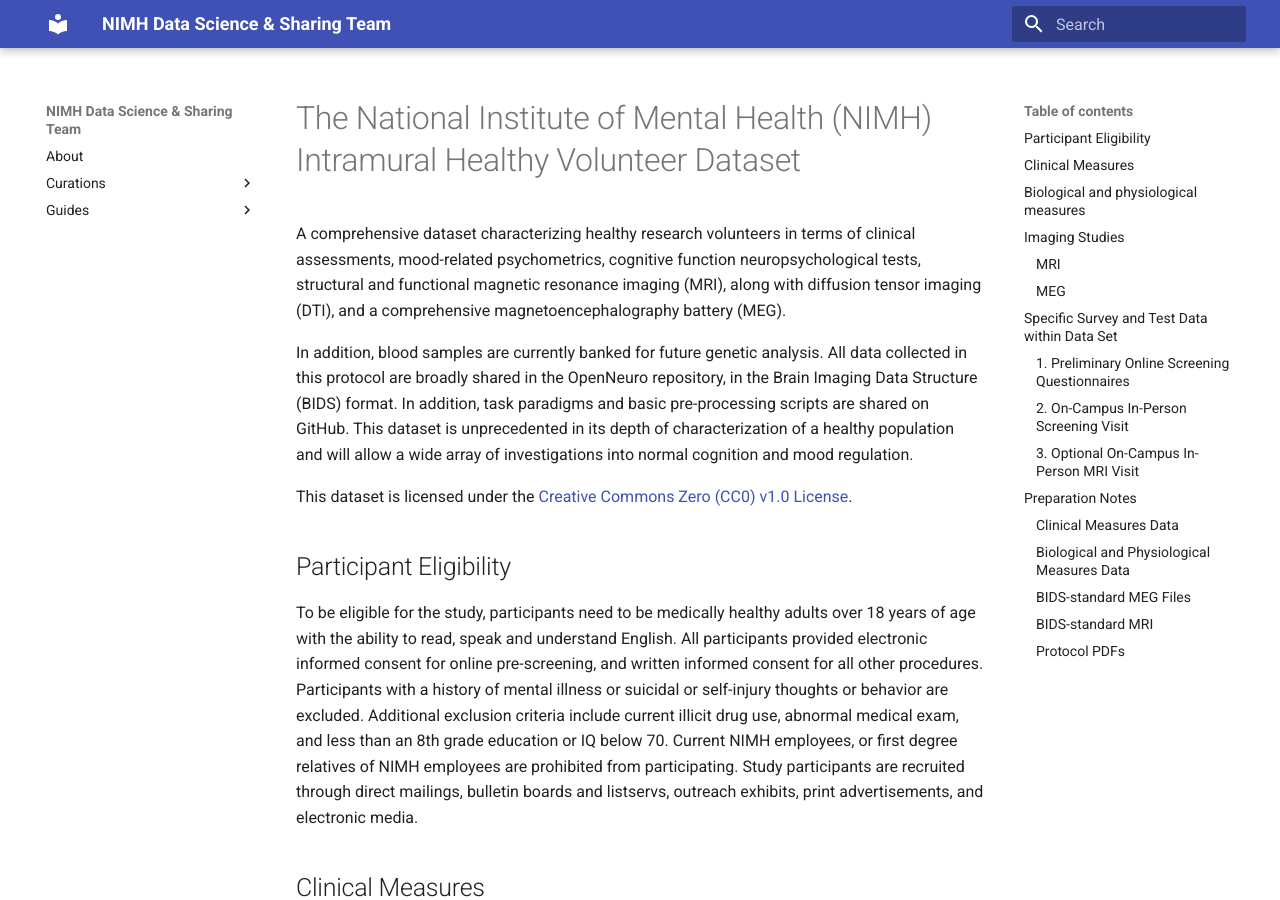
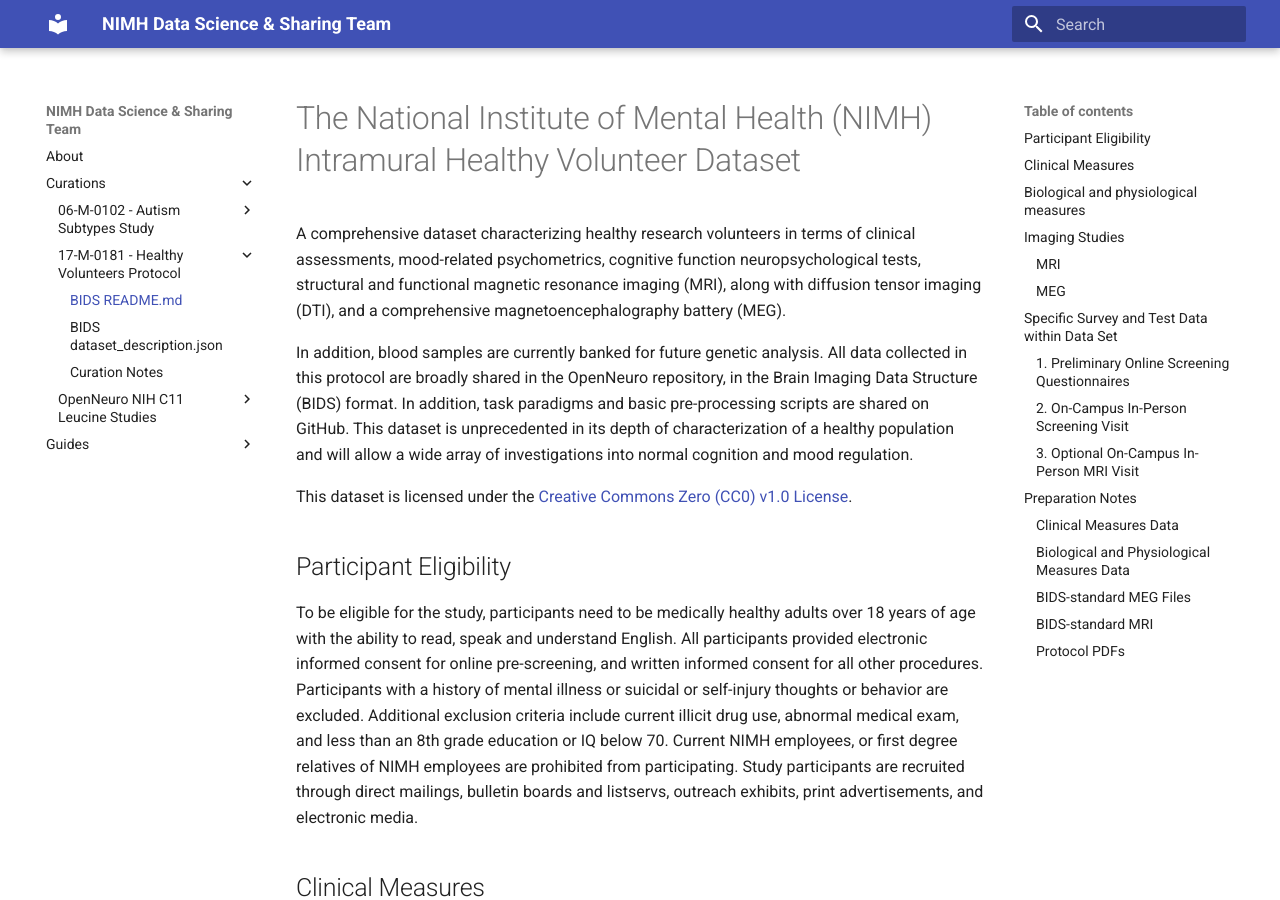
Before and after one commit to nimh-dsst/dsst-rtd, an MkDocs documentation site: the page built from docs/curations/17-M-0181/README.md, in a window 1280 px wide and 900 px high. Built offline with MkDocs 1.6.1 and Material for MkDocs 9.7.7, drawn with Linux system fonts in a browser that asks for light colours.

Commit message:
Update mkdocs.yml

```diff
--- a/mkdocs.yml
+++ b/mkdocs.yml
@@ -14,6 +14,8 @@ nav:
       - BIDS dataset_description.json: curations/06-M-0102/dataset_description.md
       - (DRAFT) BIDS README.md: curations/06-M-0102/README.md
     - 17-M-0181 - Healthy Volunteers Protocol:
+      - BIDS README.md: curations/17-M-0181/README.md
+      - BIDS dataset_description.json: curations/17-M-0181/dataset_description.md
       - Curation Notes: curations/17-M-0181/curation.md
     - OpenNeuro NIH C11 Leucine Studies:
       - (DRAFT) README.md: curations/c11-leucine/README.md
```
